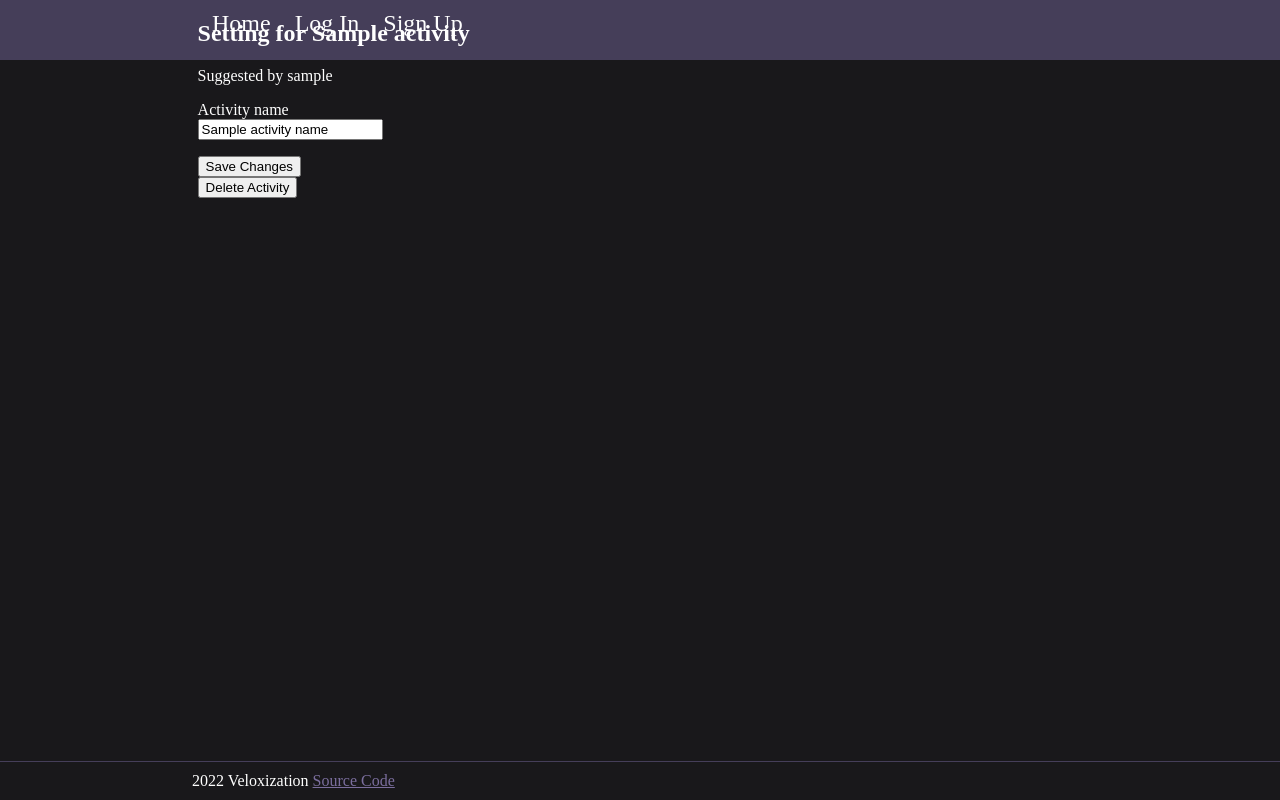
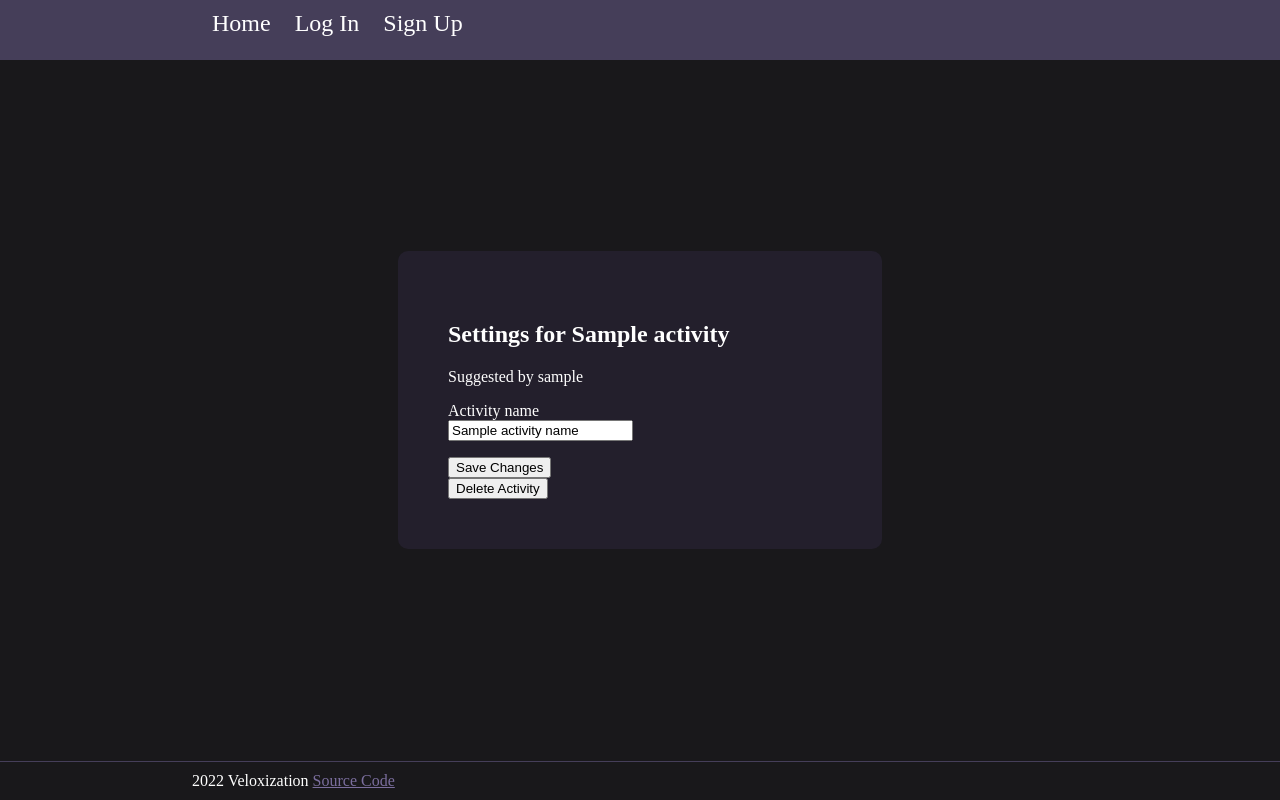
Before and after one commit to Veloxization/activity-calendar, a Flask app: template templates/manageactivity.html in a window 1280 px wide. Run offline with Flask 2, Linux system fonts and the light colour scheme; the template is opened without the code that fills it: most values are stand-ins (such as "Sample title", 1, 10 or a date in 2020).

Commit message:
Added basic styling for the activity management page

```diff
--- a/static/css/style.css
+++ b/static/css/style.css
@@ -95,7 +95,7 @@ a:link, a:visited {
     border-bottom: #7B6E9E 1px solid;
 }
 
-#login-box {
+#login-box, #settings-box {
     background-color: #231F2C;
     padding: 50px;
     width: 30%;
--- a/templates/manageactivity.html
+++ b/templates/manageactivity.html
@@ -1,7 +1,7 @@
 {% extends "layout.html" %}
 {% block content %}
 <div id="settings-box">
-    <h2>Setting for {{ activity.activity }}</h2>
+    <h2>Settings for {{ activity.activity }}</h2>
     {% if not activity.is_approved %}
     <p>Suggested by {{ suggestion_user.username }}</p>
     {% endif %}
```
